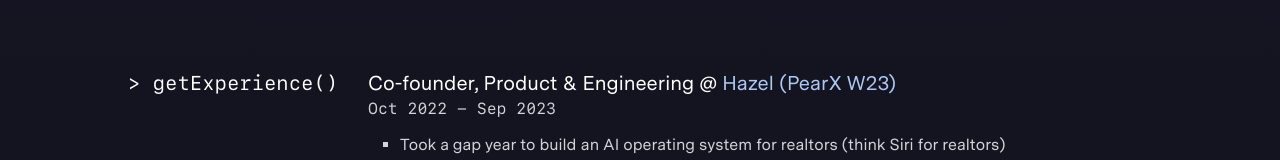
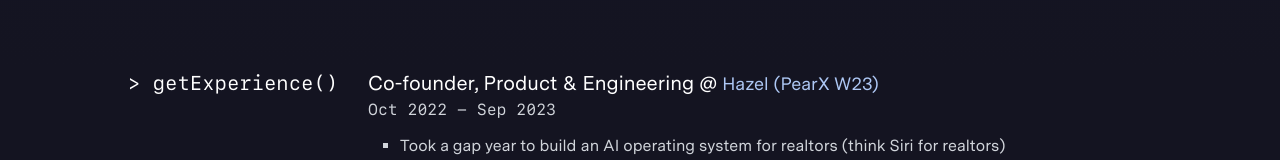
Before and after one commit to henryweng03/personal-site, a React (Create React App) app: page / in a window 1280 px wide. Shown: the part 731-891 px from the top of the page. Built offline with nearby package versions, Linux system fonts and the light colour scheme.

Commit message:
Fix issue with hover area larger than text area

```diff
--- a/src/components/HoverLink.js
+++ b/src/components/HoverLink.js
@@ -2,7 +2,7 @@ import React from "react";
 import HoverWrapper from "./HoverWrapper";
 
 const HoverLink = ({ linkText, linkAddress, linkHoverText }) => {
-  const HoverInfo = () => {
+  const LinkTag = () => {
     function removeProtocol(url) {
       // Remove the protocol (e.g., "https://", "http://", "ftp://")
       const withoutProtocol = url.replace(/^(https?|ftp):\/\//, "");
@@ -25,9 +25,9 @@ const HoverLink = ({ linkText, linkAddress, linkHoverText }) => {
   };
 
   return (
-    <HoverWrapper hoverComponent={HoverInfo}>
-      <a className="link " href={linkAddress} target="_blank" rel="noreferrer">
-        {linkText}
+    <HoverWrapper hoverComponent={LinkTag}>
+      <a href={linkAddress} target="_blank" rel="noreferrer">
+        <p className="link">{linkText}</p>
       </a>
     </HoverWrapper>
   );
```
